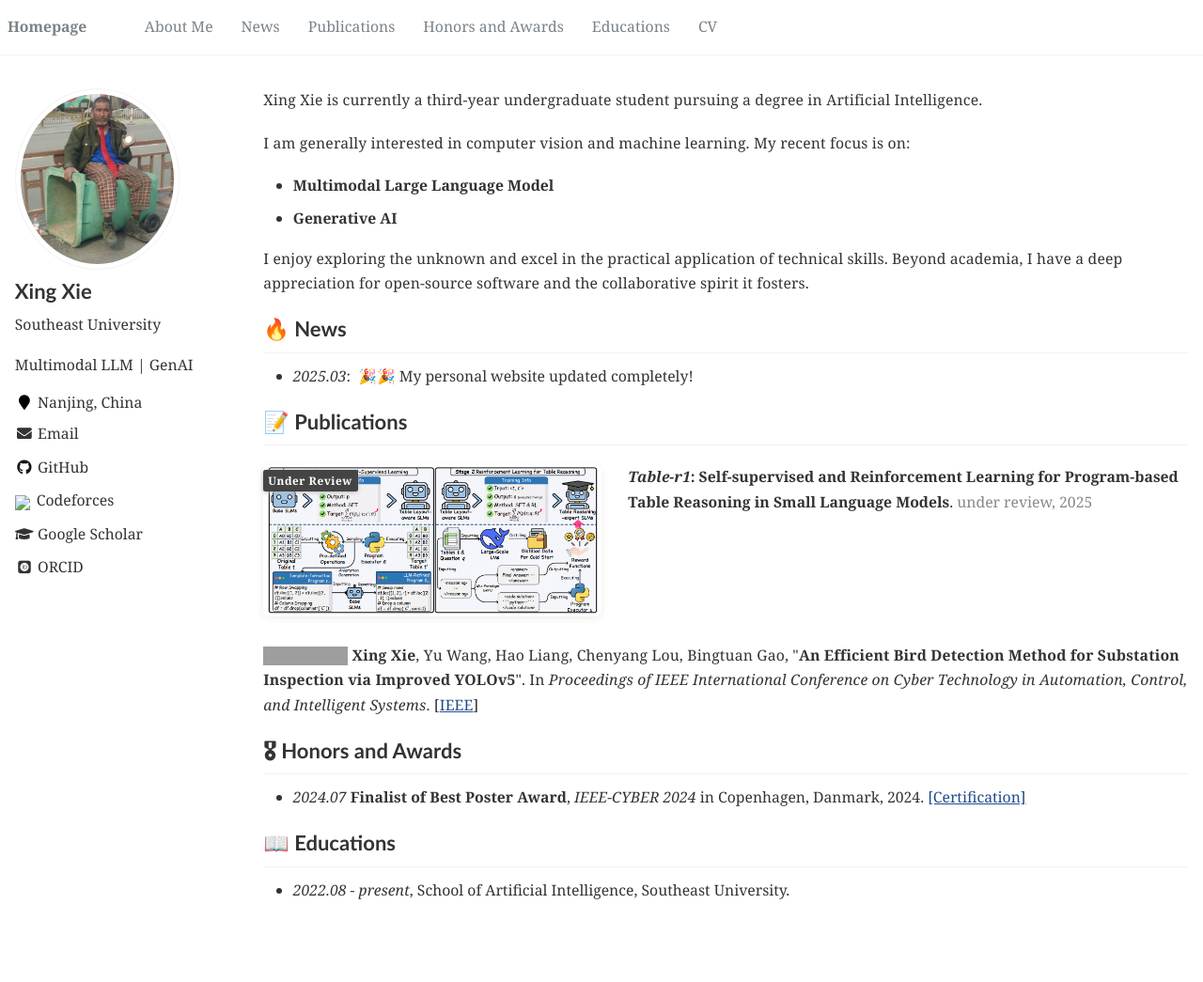
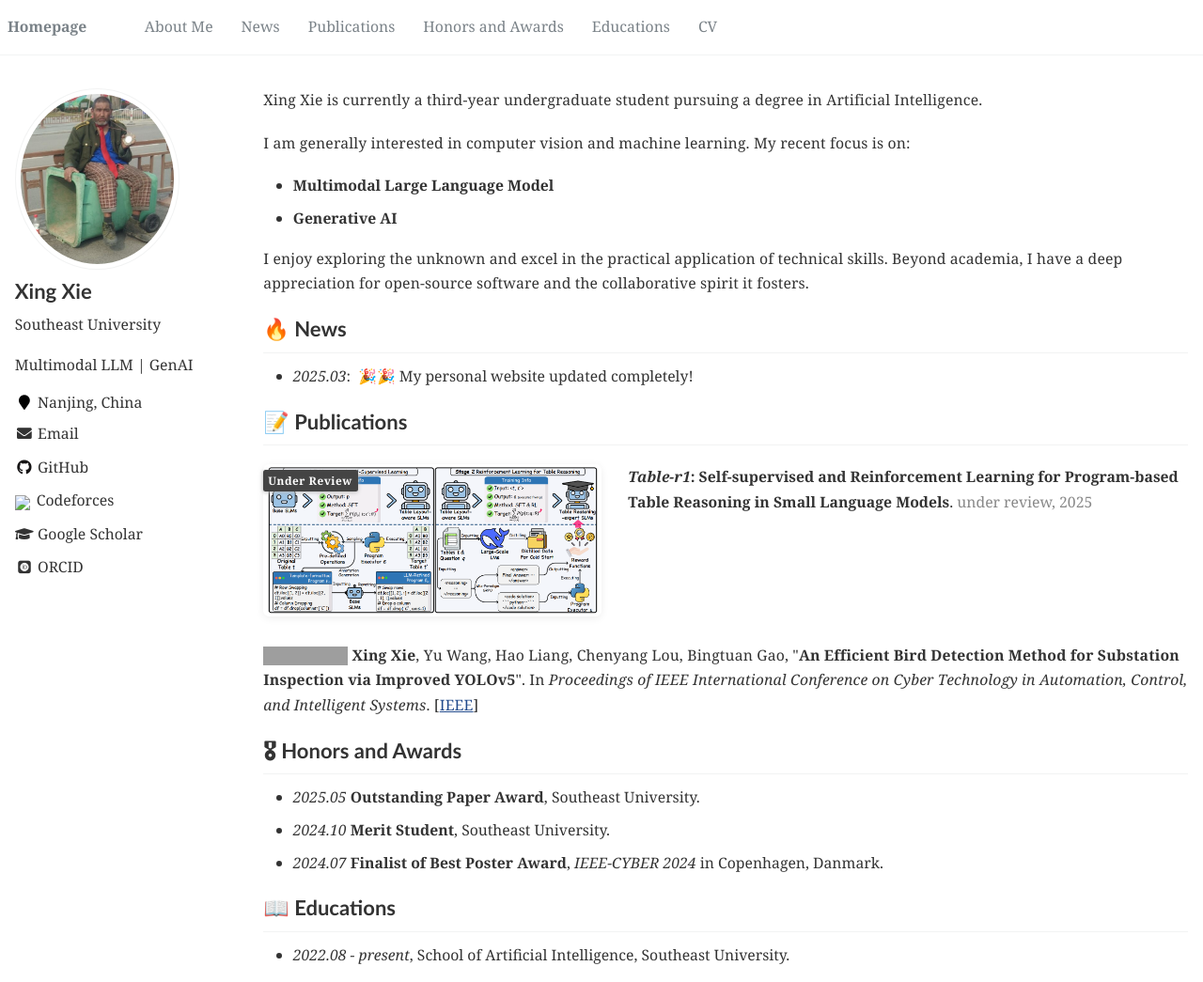
Before and after one commit to kaicheng001/kaicheng001.github.io, a Jekyll site: the page built from _pages/about.md, in a window 1280 px wide and 1045 px high. Shown: the whole window at 94% size. Built offline with Jekyll 4.4.1, drawn with Linux system fonts in a browser that asks for light colours; some web fonts are replaced; grey boxes are pictures that could not be loaded.

Commit message:
update about.md

```diff
--- a/_pages/about.md
+++ b/_pages/about.md
@@ -81,7 +81,11 @@ I enjoy exploring the unknown and excel in the practical application of technica
 
 
 # 🎖 Honors and Awards
-- *2024.07* **Finalist of Best Poster Award**, *IEEE-CYBER 2024* in Copenhagen, Danmark, 2024. [\[Certification\]](../files/finalist_of_best_poster_award.pdf)
+- *2025.05* **Outstanding Paper Award**, Southeast University.
+- *2024.10* **Merit Student**, Southeast University.
+- *2024.07* **Finalist of Best Poster Award**, *IEEE-CYBER 2024* in Copenhagen, Danmark.
+<!-- - *2024.07* **Finalist of Best Poster Award**, *IEEE-CYBER 2024* in Copenhagen, Danmark, 2024. [\[Certifice\]](../files/finalist_of_best_poster_award.pdf) -->
+
 
 # 📖 Educations
 - *2022.08 - present*, School of Artificial Intelligence, Southeast University.
```
